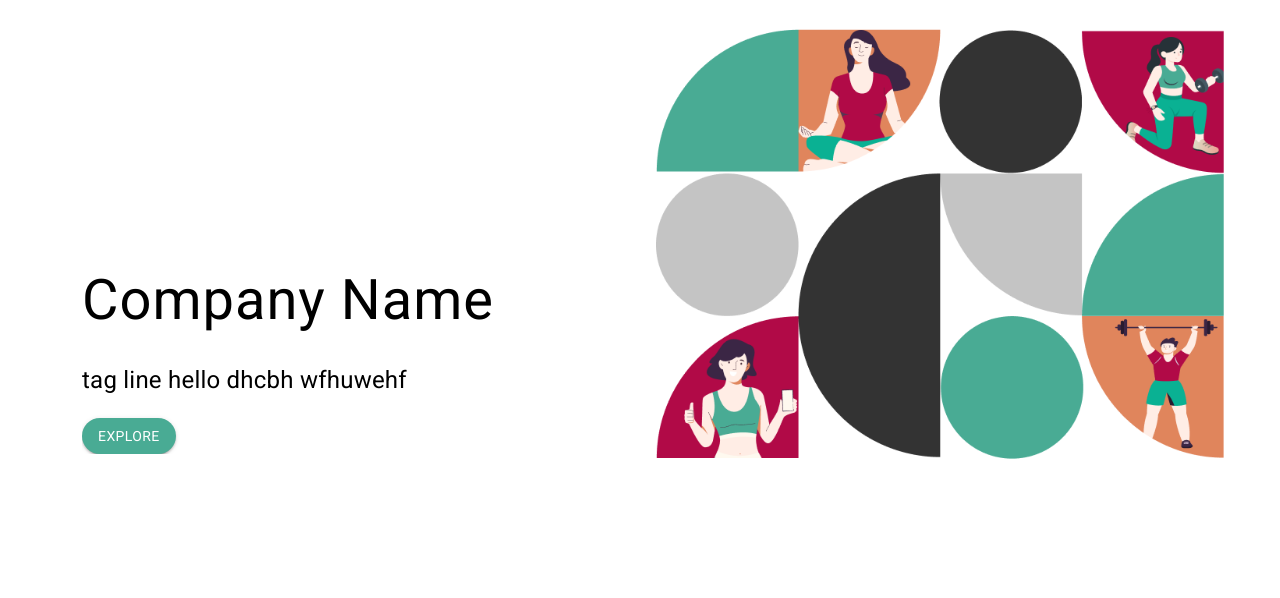
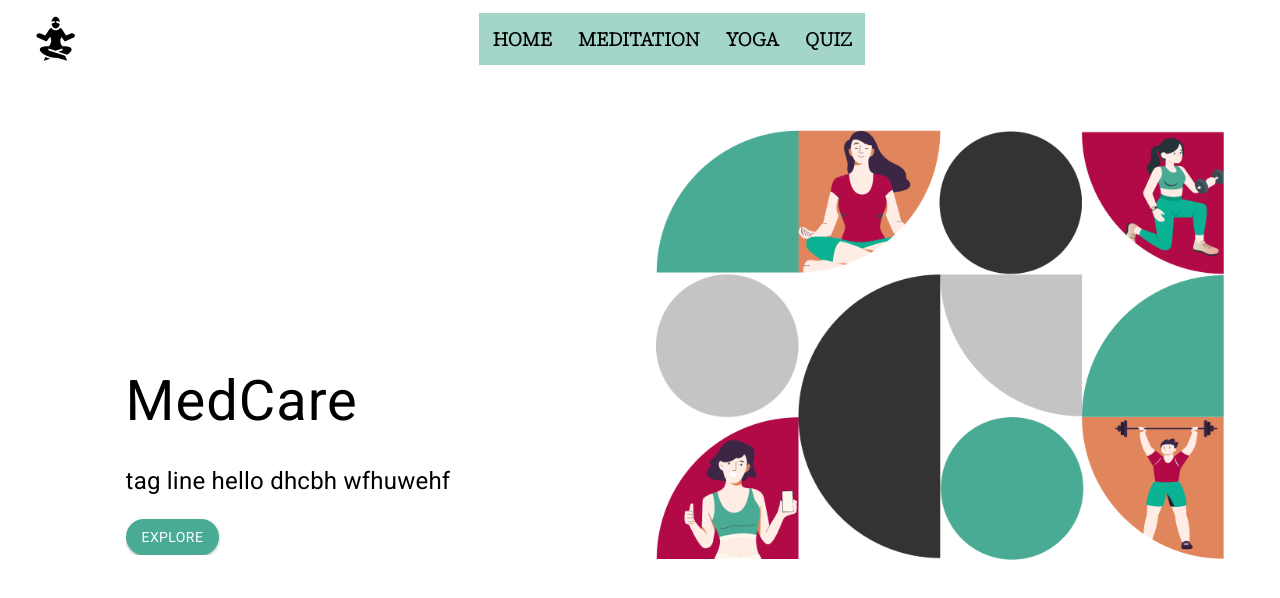
Before and after one commit to sanikaardekar/Make4thon_MedCare, a React (Create React App) app: page /home in a window 1280 px wide. Shown: the top 598 px of the page. Built offline with nearby package versions, Linux system fonts and the light colour scheme; the HTML template or start-up script is replaced by a standard one.

Commit message:
quiz page

```diff
--- a/package.json
+++ b/package.json
@@ -28,6 +28,7 @@
     "react-sound": "^1.2.0",
     "styled-components": "^5.3.3",
     "sweetalert2": "^11.4.4",
+    "uuid": "^8.3.2",
     "web-vitals": "^2.1.4",
     "yup": "^0.32.11"
   },
--- a/public/index.html
+++ b/public/index.html
@@ -10,34 +10,11 @@
       content="Web site created using create-react-app"
     />
     <link rel="apple-touch-icon" href="%PUBLIC_URL%/logo192.png" />
-    <!--
-      manifest.json provides metadata used when your web app is installed on a
-      user's mobile device or desktop. See https://developers.google.com/web/fundamentals/web-app-manifest/
-    -->
     <link rel="manifest" href="%PUBLIC_URL%/manifest.json" />
-    <!--
-      Notice the use of %PUBLIC_URL% in the tags above.
-      It will be replaced with the URL of the `public` folder during the build.
-      Only files inside the `public` folder can be referenced from the HTML.
-
-      Unlike "/favicon.ico" or "favicon.ico", "%PUBLIC_URL%/favicon.ico" will
-      work correctly both with client-side routing and a non-root public URL.
-      Learn how to configure a non-root public URL by running `npm run build`.
-    -->
-    <title>React App</title>
+    <title>MedCare</title>
   </head>
   <body>
     <noscript>You need to enable JavaScript to run this app.</noscript>
     <div id="root"></div>
-    <!--
-      This HTML file is a template.
-      If you open it directly in the browser, you will see an empty page.
-
-      You can add webfonts, meta tags, or analytics to this file.
-      The build step will place the bundled scripts into the <body> tag.
-
-      To begin the development, run `npm start` or `yarn start`.
-      To create a production bundle, use `npm run build` or `yarn build`.
-    -->
   </body>
 </html>
--- a/src/App.js
+++ b/src/App.js
@@ -15,6 +15,7 @@ import Navbar from './components/HeaderFooter/Navbar';
 import Meditation from './pages/Meditation/Meditation';
 import NotFound from './components/NotFound';
 import Yoga from './pages/Yoga/Yoga';
+import Quiz from "./pages/Quiz/Quiz";
 
 function App() {
 
@@ -27,11 +28,12 @@ function App() {
       <Router>
       <Routes>
         <Route exact path="/" element={<><NavbarLogin/><Signup/></>} />
-        <Route exact path="/login" element={<><NavbarLogin/><Login /></>} />
-        <Route path="/home" element={<><HomePage/></>}></Route>
+        <Route path="/login" element={<><NavbarLogin/><Login /></>} />
+        <Route path="/home" element={<><Navbar /><HomePage/></>}></Route>
         <Route path="/meditation" element={<><Navbar /><Meditation/></>}></Route>
         <Route path="/home" element={<><Navbar/><HomePage/></>}></Route>
         <Route path="/yoga" element={<><Navbar /><Yoga/></>}></Route>
+        <Route path="/quiz" element={<><Navbar /><Quiz/></>}></Route>
         <Route path="*" element={<><NotFound/></>}></Route>
       </Routes>
     </Router>
--- a/src/components/HeaderFooter/Navbar.js
+++ b/src/components/HeaderFooter/Navbar.js
@@ -63,7 +63,7 @@ const Navbar = () => {
             </ListItemText>
           </ListItem>
         </Link>
-        {["Meditation", "Yoga", "Chakras"].map((text, index) => (
+        {["Meditation", "Yoga", "Quiz"].map((text, index) => (
           <Link className="mobileDrawer" to={`/${text.toLowerCase()}`} style={{textDecoration:"none"}}>
             <ListItem button key={text} >
               <ListItemIcon>
@@ -153,8 +153,8 @@ const Navbar = () => {
               <Link className="headerLinks" to="/yoga">
                 <button className="btn">Yoga</button>
               </Link>
-              <Link className="headerLinks" to="/chakras">
-                <button className="btn">Chakras</button>
+              <Link className="headerLinks" to="/quiz">
+                <button className="btn">Quiz</button>
               </Link>
             </div>
           </Box>
--- a/src/pages/HomePage/HomePage.js
+++ b/src/pages/HomePage/HomePage.js
@@ -1,5 +1,3 @@
-import Navbar from "../../components/HeaderFooter/Navbar";
-
 import { Grid, Button, Typography } from "@mui/material";
 import "./HomePage.css";
 
@@ -16,7 +14,7 @@ export default function HomePage() {
         <Grid item sm={6} md={3} className="left-box">
           <div className="text">
             <Grid item sm={6} md={3}>
-              <Typography style={{ fontSize: "3.5rem", letterSpacing: 1, fontFamily:"Roboto" }}>Company Name</Typography>
+              <Typography style={{ fontSize: "3.5rem", letterSpacing: 1, fontFamily:"Roboto" }}>MedCare</Typography>
             </Grid>
             <br />
             <Grid item sm={6} md={3}>
--- /dev/null
+++ b/src/pages/Quiz/QuestionList.js
@@ -0,0 +1,22 @@
+const QuestionList = [
+    {
+        question:"How are you feeling today?",
+        answersList:[
+            {answer:"Very Happy",score:"100"},
+            {answer:"Happy", score:"60"},
+            {answer:"Good", score:"40"},
+            {answer:"Unhappy", score:"20"},
+        ],
+    },
+    {
+        question:"How are you feeling today?",
+        answersList:[
+            {answer:"Very Happy",score:"100"},
+            {answer:"Happy", score:"60"},
+            {answer:"Good", score:"40"},
+            {answer:"Unhappy", score:"20"},
+        ],
+    },
+]
+
+export default QuestionList;
--- /dev/null
+++ b/src/pages/Quiz/Quiz.js
@@ -0,0 +1,44 @@
+import React, { useState } from "react";
+import QuestionList from "./QuestionList";
+import { v4 as uuidv4 } from "uuid";
+
+const Quiz = () => {
+  const [currentQuestion, setcurrentQuestion] = useState(0);
+  const [scores, setScores] = useState(0);
+  const [clicked, setClicked] = useState(false);
+
+const handleAnswer = (score) => {
+    console.log("dcdece");
+// // if(score===100){
+// //     setScores(scores +100);
+// //     console.log("vfg");
+// //     console.log(scores);
+// // }
+// setClicked(true);
+}
+
+  return (
+    <div className="quesWrapper">
+      <div>
+        <div className="questionSection">
+          <div className="questionCount">
+            Question {currentQuestion + 1} of {QuestionList.length}
+          </div>
+          <div className="question">
+            {QuestionList[currentQuestion].question}
+          </div>
+        </div>
+        <div className="ansSection">
+          {QuestionList[currentQuestion].answersList.map((answerOption) => (
+            <li className="answerList" key={uuidv4()}>
+              <button onClick={handleAnswer(answerOption.score)}>{answerOption.answer}</button>
+            </li>
+          ))}
+        </div>
+        <button>Next</button>
+      </div>
+    </div>
+  );
+};
+
+export default Quiz;
```
Also changed, not shown: 1 other file (tests, documents, lock files or other folders).
